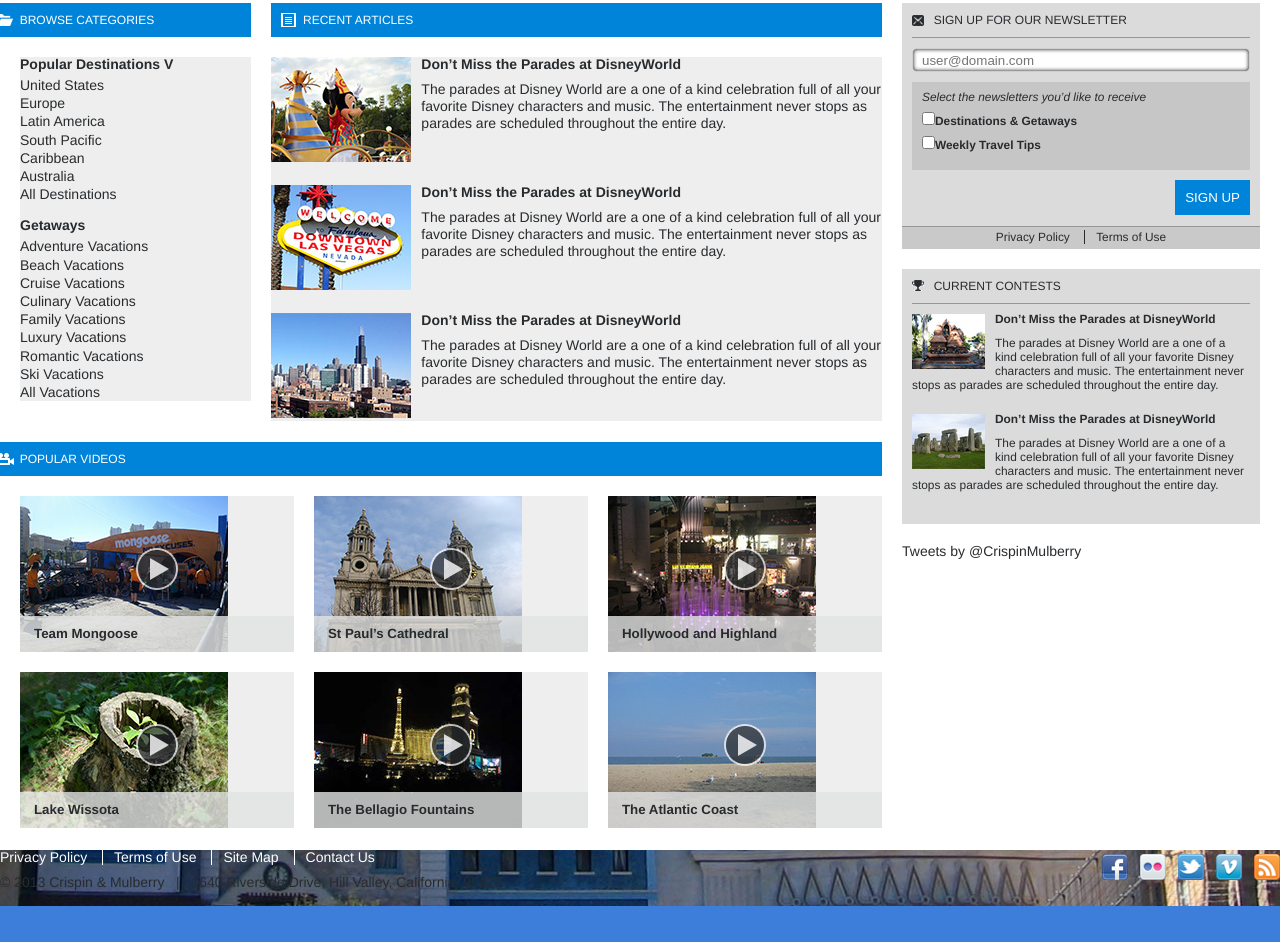
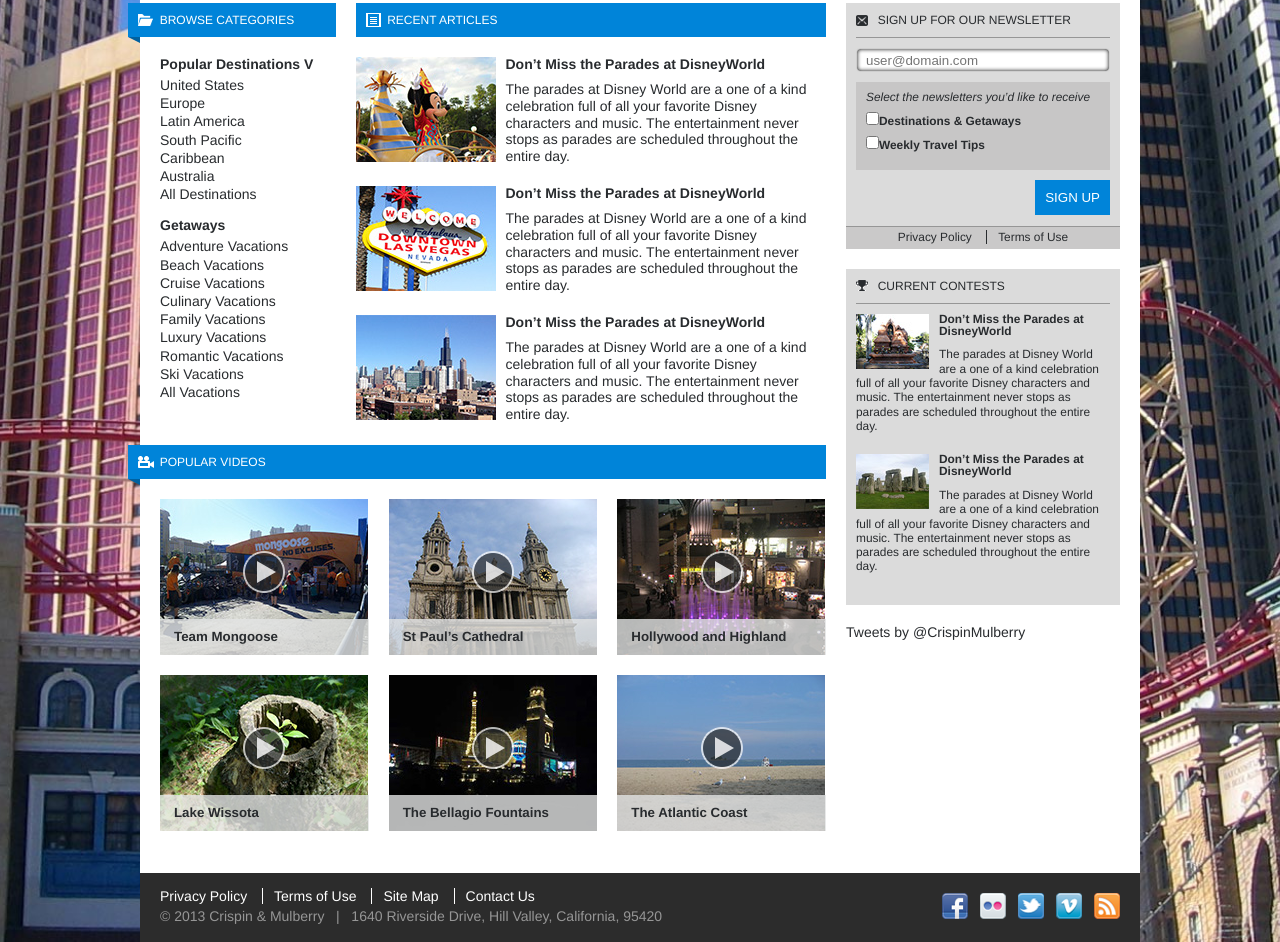
Before and after one commit to getsetbro/nrdry, a website: page app/index.html in a window 1280 px wide. Shown: the part 657-1599 px from the top of the page. Before the commit the page ends 1563 px from the top, so only its background shows below. Drawn offline with nearby package versions, Linux system fonts and the light colour scheme; files whose address does not match are found by name.

Commit message:
cut out multiple classes in ie7

```diff
--- a/app/styles/main.css
+++ b/app/styles/main.css
@@ -2,20 +2,23 @@
 .container {
   margin: 0 15px; }
 
-@media (min-width: 1030px) {
-  .container {
-    margin: 0 auto;
-    width: 1000px; } }
+.container {
+  margin: 0 auto;
+  width: 1000px; }
 
-footer {
+@media (min-width: 1030px) { }
+
+.footer {
   background-color: #2c2c2c;
   color: #969696;
-  padding: 16px 20px; }
-  footer p {
+  padding: 16px 20px;
+  margin: 0 auto;
+  width: 1000px; }
+  .footer p {
     margin: 5px 0 0; }
-  footer .ul {
+  .footer .ul {
     font-size: 0; }
-    footer .ul li {
+    .footer .ul li {
       font-size: 14px; }
 
 .ellipsis {
@@ -27,9 +30,7 @@
 .grid-container {
   margin-left: auto;
   margin-right: auto;
-  padding-left: 10px;
-  padding-right: 10px;
-  padding-top: 20px; }
+  padding: 20px 10px; }
 
 .h2 {
   background-color: #0084d9;
@@ -85,7 +86,9 @@
 /*header*/
 .siteheader {
   padding-top: 17px;
-  padding-bottom: 27px; }
+  padding-bottom: 27px;
+  margin: 0 auto;
+  width: 1000px; }
   .siteheader .ul {
     font-size: 0; }
     .siteheader .ul li {
@@ -187,7 +190,6 @@
   padding-left: 20px; }
 
 .gridinner {
-  background-color: #eee;
   margin-bottom: 20px; }
 
 .media .gridinner {
@@ -267,9 +269,6 @@
   body * {
     box-sizing: border-box; }
 
-header, nav, main, footer {
-  position: relative; }
-
 .clearfix:after, .clearfixer {
   clear: both;
   content: "";
@@ -316,9 +315,12 @@
 
 .sitemain {
   background-color: #fff;
-  min-height: calc(100vh - 250px); }
+  margin: 0 auto;
+  width: 1000px; }
 
 .sitenav {
+  margin: 0 auto;
+  width: 1000px;
   height: 40px;
   margin-top: 4px;
   background-color: #eee;
```
